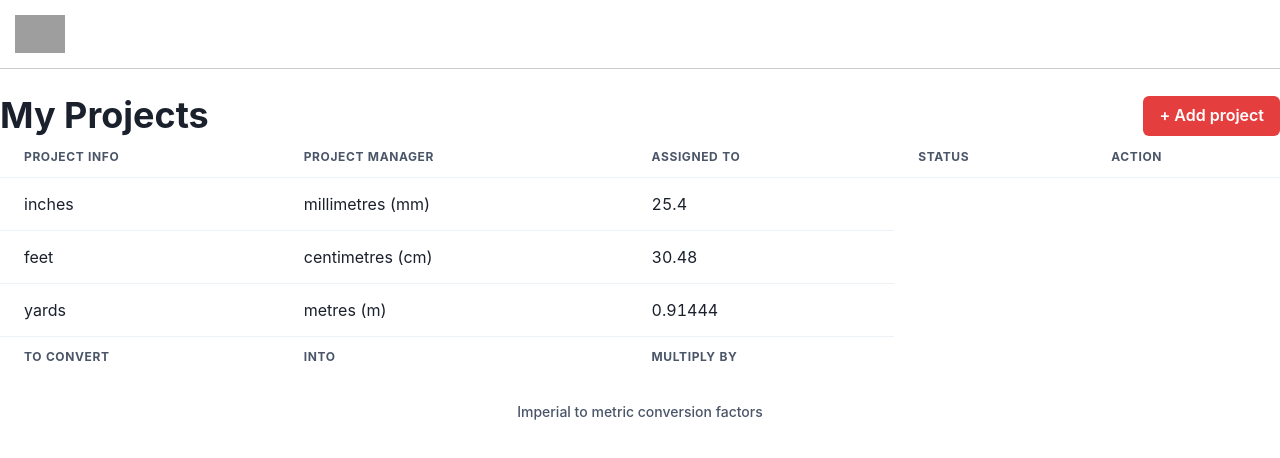
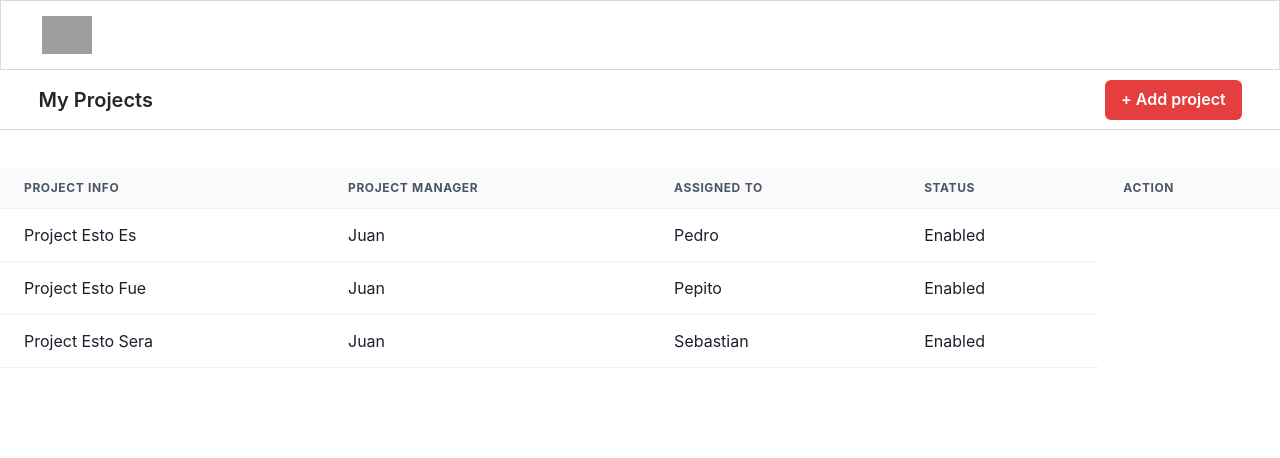
Before and after one commit to Mugenmatt/estoes-challenge, a React (Create React App) app: page / in a window 1280 px wide. Shown: the top 458 px of the page. Built offline with nearby package versions, Linux system fonts and the light colour scheme; grey boxes are pictures that could not be loaded.

Commit message:
pages + context

```diff
--- a/src/App.js
+++ b/src/App.js
@@ -1,30 +1,52 @@
-import React from 'react';
-import { ChakraProvider, Box, Alert, Heading } from "@chakra-ui/react"
-import { Button, ButtonGroup } from "@chakra-ui/react"
-import Logo from "./components/Logo/Logo";
-import Table from './components/Table/Table'
+import React, {useContext} from 'react';
+
+import { Context } from './context/context';
+
+import {
+  BrowserRouter as Router,
+  Switch,
+  Route,
+} from "react-router-dom";
+
+import { ChakraProvider } from "@chakra-ui/react"
+
+import EditProject from './pages/EditProject';
+import AddProject from './pages/AddProject';
+import ListProject from './pages/ListProject';
+
+import NavBar from './components/NavBar/NavBar';
 
 function App() {
+
+  const DB = useContext(Context)
+
   return (
-    <div className="App">
+
+    <Router>
 
       <ChakraProvider>
 
-        <Logo />
+        <div className="App">
 
-        <Box w='100%' m='auto' d='flex' justifyContent='space-between' alignItems='center'>
+          <NavBar />
 
-          <Heading >My Projects</Heading >
+          <Context.Provider value={DB.projects}>
 
-          <Button colorScheme='red' >+ Add project</Button>
+            <Switch>
 
-        </Box>
+              <Route exact path='/' component={ListProject} />
+              <Route exact path='/add' component={AddProject} />
+              <Route exact path='/edit' component={EditProject} />
 
-        <Table />
+            </Switch>
+
+          </Context.Provider>
+
+        </div>
 
       </ChakraProvider>
 
-    </div>
+    </Router>
   );
 }
 
--- a/src/components/Logo/Logo.js
+++ b/src/components/Logo/Logo.js
@@ -4,8 +4,8 @@ import React from 'react';
 
 const Logo = () => {
     return (
-        <Box d='flex' justifyContent='left' alignItems='center' w='100%' mb='2%' borderBottom='1px solid #ccc' >
-            <Image  src='https://www.tailorbrands.com/wp-content/uploads/2020/07/mcdonalds-logo.jpg' alt='Logo' width='80px' p='15px' />
+        <Box d='flex' justifyContent='left' alignItems='center' w='100%' border= '1px solid #D9D9D9' >
+            <Image src='https://www.tailorbrands.com/wp-content/uploads/2020/07/mcdonalds-logo.jpg' alt='Logo' width='80px' ml='2%' p='15px' />
         </Box>
     );
 };
--- /dev/null
+++ b/src/components/NavBar/NavBar.js
@@ -0,0 +1,24 @@
+import React from 'react';
+import { Box, Alert, Heading } from "@chakra-ui/react"
+import { Button, ButtonGroup } from "@chakra-ui/react"
+import Logo from "../Logo/Logo";
+
+const NavBar = () => {
+    return (
+        <>
+
+            <Logo />
+
+            <Box w='100%' m='auto' mb='3%' d='flex' justifyContent='space-between' alignItems='center' boxShadow='inset 0px -1px 0px #D9D9D9'>
+
+                <Heading color='rgba(0, 0, 0, 0.85)' fontSize='20px' fontWeight='600' lineHeight='32px' ml='3%' >My Projects</Heading >
+
+                <Button colorScheme='red' m='10px 3% 10px 0' >+ Add project</Button>
+
+            </Box>
+
+        </>
+    );
+};
+
+export default NavBar;
--- a/src/components/Table/Table.js
+++ b/src/components/Table/Table.js
@@ -1,3 +1,4 @@
+  import useFetch from '../../hooks/useFetch'
   import {
     Table,
     Thead,
@@ -7,14 +8,15 @@
     Th,
     Td,
     TableCaption,
+    Button,
   } from "@chakra-ui/react"
 
 
-  const table = () => {
+  const TableData = ({DB}) => {
+
       return (
-        <Table variant="simple">
-        <TableCaption>Imperial to metric conversion factors</TableCaption>
-        <Thead>
+        <Table variant="simple" w='1344px'>
+        <Thead backgroundColor='rgba(0, 0, 0, 0.02);'>
           <Tr>
             <Th>Project Info</Th>
             <Th>Project Manager</Th>
@@ -24,31 +26,29 @@
           </Tr>
         </Thead>
         <Tbody>
-          <Tr>
-            <Td>inches</Td>
-            <Td>millimetres (mm)</Td>
-            <Td>25.4</Td>
-          </Tr>
-          <Tr>
-            <Td>feet</Td>
-            <Td>centimetres (cm)</Td>
-            <Td>30.48</Td>
-          </Tr>
-          <Tr>
-            <Td>yards</Td>
-            <Td>metres (m)</Td>
-            <Td>0.91444</Td>
-          </Tr>
+
+            {
+                DB.map(data => {
+
+                    return <>
+
+                        <Tr>
+
+                            <Td> {data.project_name} </Td>
+                            <Td> {data.project_manager} </Td>
+                            <Td> {data.assigned_to} </Td>
+                            <Td> {data.status} </Td>
+
+                        </Tr>
+
+                    </>
+
+                })
+            }
+
         </Tbody>
-        <Tfoot>
-          <Tr>
-            <Th>To convert</Th>
-            <Th>into</Th>
-            <Th>multiply by</Th>
-          </Tr>
-        </Tfoot>
       </Table>
       );
   };
 
-  export default table;
+  export default TableData;
--- /dev/null
+++ b/src/context/context.js
@@ -0,0 +1,29 @@
+import React, {createContext} from 'react';
+
+const DB = {
+    projects: [
+      {
+        project_name: 'Project Esto Es',
+        description: 'This is a description',
+        project_manager: 'Juan',
+        assigned_to: 'Pedro',
+        status: 'Enabled'
+      },
+      {
+        project_name: 'Project Esto Fue',
+        description: 'This is a description',
+        project_manager: 'Juan',
+        assigned_to: 'Pepito',
+        status: 'Enabled'
+      },
+      {
+        project_name: 'Project Esto Sera',
+        description: 'This is a description',
+        project_manager: 'Juan',
+        assigned_to: 'Sebastian',
+        status: 'Enabled'
+      },
+    ]
+  }
+
+  export const Context = createContext(DB);
--- /dev/null
+++ b/src/pages/AddProject.js
@@ -0,0 +1,11 @@
+import React, {useContext} from 'react';
+
+const AddProject = () => {
+    return (
+        <div>
+
+        </div>
+    );
+};
+
+export default AddProject;
--- /dev/null
+++ b/src/pages/EditProject.js
@@ -0,0 +1,11 @@
+import React, {useContext} from 'react';
+
+const EditProject = () => {
+    return (
+        <div>
+
+        </div>
+    );
+};
+
+export default EditProject;
--- /dev/null
+++ b/src/pages/ListProject.js
@@ -0,0 +1,23 @@
+import { Center } from '@chakra-ui/layout';
+import React, {useContext} from 'react';
+import { Context } from '../context/context';
+
+import Table from '../components/Table/Table'
+
+const ListProject = () => {
+
+    const DB = useContext(Context)
+
+    return (
+        <>
+            <Center>
+
+                <Table DB={DB} />
+
+            </Center>
+
+        </>
+    );
+};
+
+export default ListProject;
```
